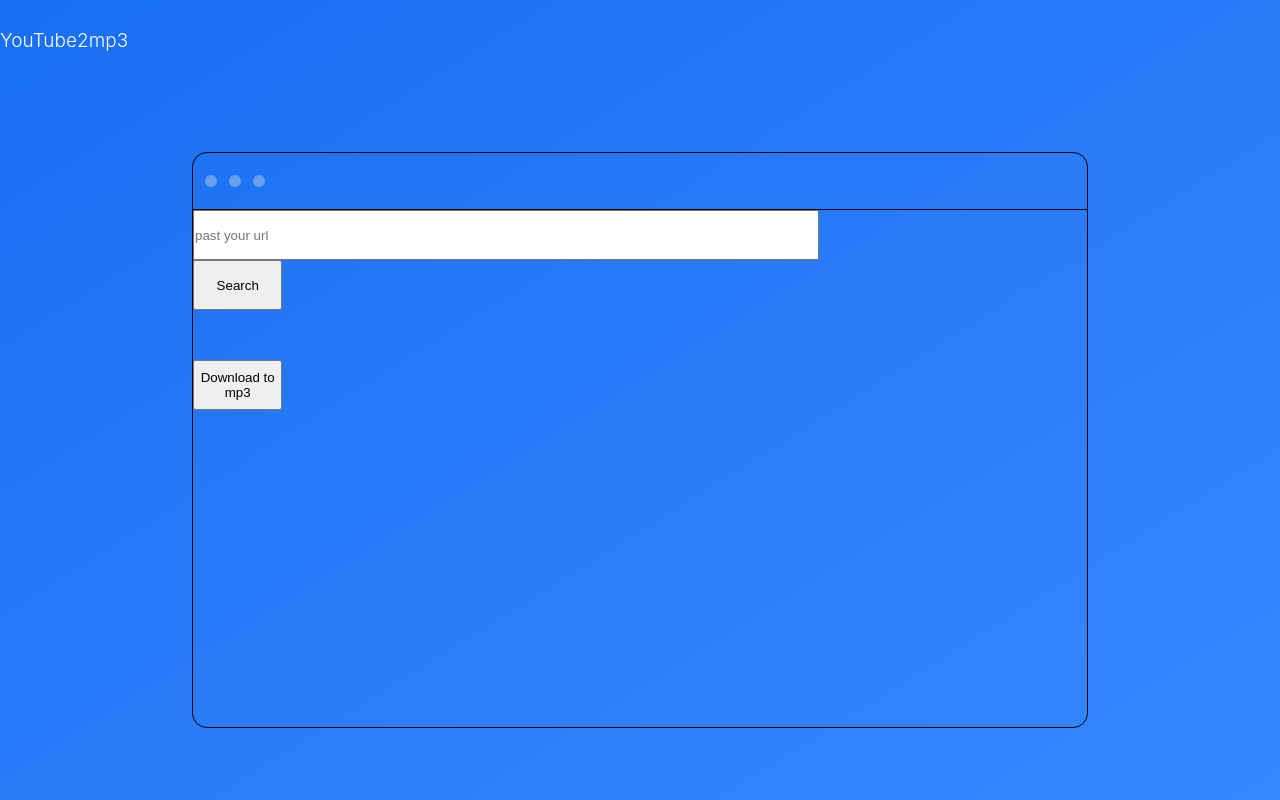
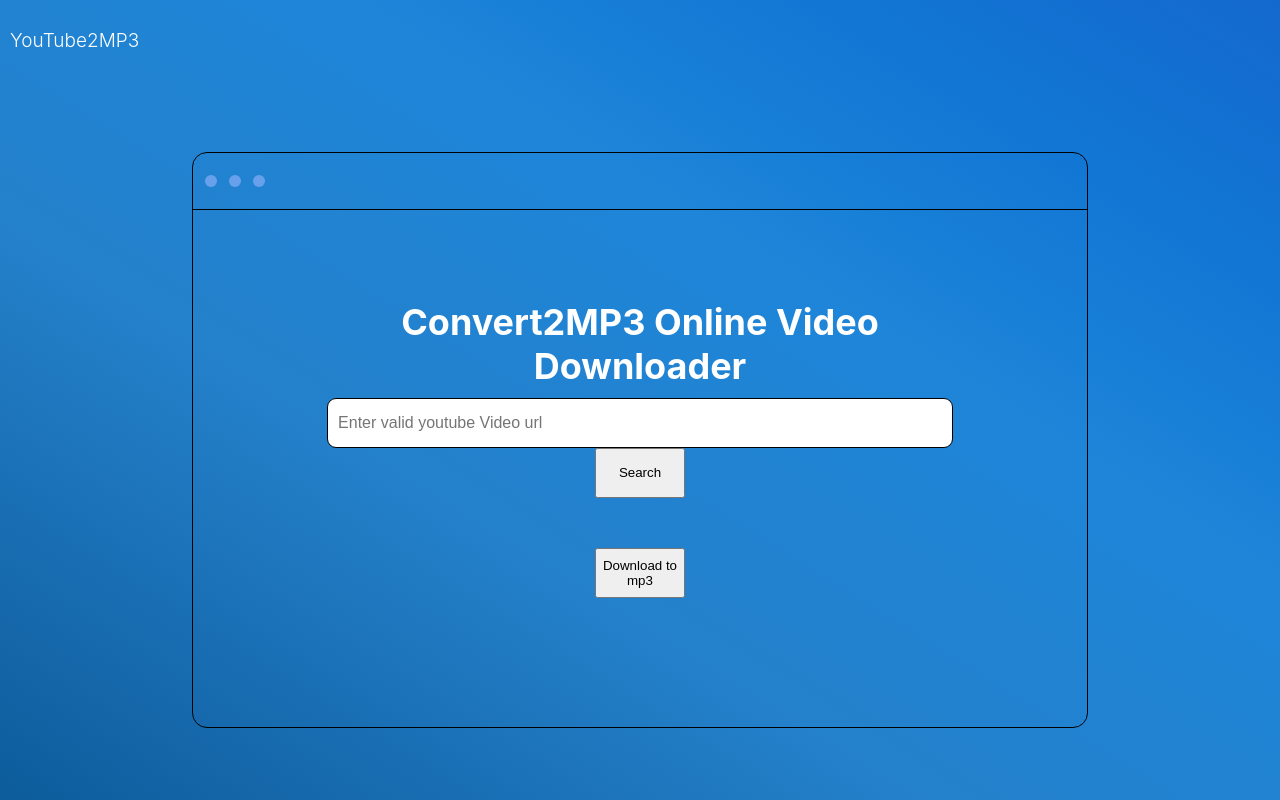
Before and after one commit to ramavatarmeena99/Avatar-Youtube-Video-to-MP3, a React (Create React App) app: page / in a window 1280 px wide. Built offline with nearby package versions, Linux system fonts and the light colour scheme.

Commit message:
ui fixes

```diff
--- a/src/Page/home/Home.js
+++ b/src/Page/home/Home.js
@@ -15,6 +15,8 @@
 const UiDesign = styled.div`
   width: 100%;
   height: 100vh;
-  background-image: linear-gradient(to right bottom, #186ff1, #2175f5, #297bf8, #3081fc, #3787ff);
-  /* background-color: rgba(59,130,246,.5); */
+  /* background-image: linear-gradient(to right bottom,rgba(50, 18, 14,0.5),rgba(37,99,235,0.5) ); */
+  background-image: linear-gradient(to right top, #0c5c9b, #1365a7, #196eb3, #1f78bf, #2481cb, #2282d0, #2084d4, #1e85d9, #177ed7, #1277d4, #1270d1, #1569ce);
+  /* background-color: rgba(37,99,235,0.5) */
 `;
+/* // var(--tw-gradient-from),var(--tw-gradient-to,)!important */
--- a/src/center/Center.js
+++ b/src/center/Center.js
@@ -72,21 +72,22 @@
           <ForDots />
           <ForDots />
         </Top>
+        <Bottom>
+          <H1>
+
+            Convert2MP3 Online Video Downloader
+          </H1>
           <Input
             onChange={url}
             value={videoUrl}
             type="text"
-          placeholder="past your url"
+            placeholder="Enter valid youtube Video url"
           />
-        <Button
-
-          onClick={searchVideos}
-        >
-          Search
-        </Button>
+          <Button onClick={searchVideos}>Search</Button>
           <Button onClick={() => window.open(downloadLink)}>
             Download to mp3
           </Button>
+        </Bottom>
       </div>
 
       {/* <h1>{yourVideoUrl}</h1> */}
@@ -109,6 +110,11 @@
   display: flex;
   align-items: center;
   justify-content: center;
+  border-radius: 9px;
+  border: 1px solid black;
+  padding-left: 10px;
+  outline: none;
+  font-size:16px ;
 `;
 const Button = styled.button`
   width: 10%;
@@ -117,7 +123,6 @@
   align-items: center;
   justify-content: center;
   margin-bottom: 50px;
-
 `;
 const Top = styled.div`
   width: 100%;
@@ -127,6 +132,14 @@
   align-items: center;
   flex-direction: row;
 `;
+const Bottom = styled.div`
+  width: 100%;
+  height: 90%;
+  display: flex;
+  align-items: center;
+  justify-content: center;
+  flex-direction: column;
+`;
 
 const ForDots = styled.div`
   width: 12px;
@@ -135,3 +148,11 @@
   background-color: #69a0eb;
   margin-left: 12px;
 `;
+
+const H1 = styled.h1`
+ font-size: 36px;
+ text-align:center ;
+ font-weight:700;
+ padding:10px 110px ;
+ color:white ;
+`;
--- a/src/header/Header.js
+++ b/src/header/Header.js
@@ -2,8 +2,8 @@
 
 export default function Header() {
   return (
-    <div style={{width:"100%",height:"10vh",display:"flex",alignItems:"center"}}>
-    <h1 style={{fontSize:"19px",color:"white",fontWeight:"300"}}>YouTube2mp3</h1>
+    <div style={{width:"100%",height:"10vh",display:"flex",alignItems:"center" ,paddingLeft:"10px"}}>
+    <h1 style={{fontSize:"19px",color:"white",fontWeight:"300"}}>YouTube2MP3</h1>
     </div>
   )
 }
```
Lines whose indentation alone changed are shown as unchanged.
